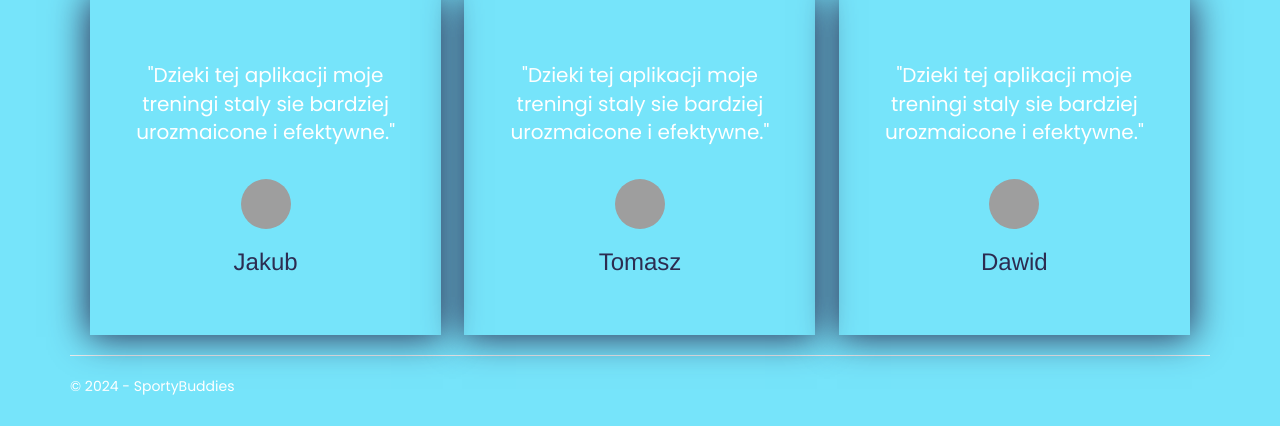
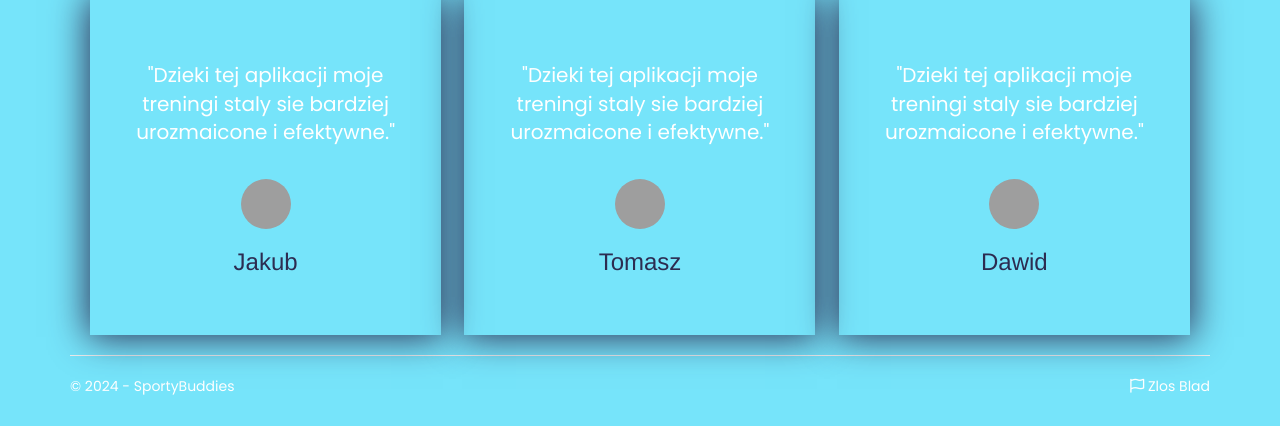
Before and after one commit to Mals0n2/SportyBuddies, a Flask app: page / in a window 1280 px wide. Shown: the part 2045-2471 px from the top of the page. Run offline with Flask 3, Linux system fonts and the light colour scheme; some libraries are stand-ins or nearby versions; grey boxes are pictures that could not be loaded.

Commit message:
zglasszanie bledów przeniesione do stopki i zmiany css

```diff
--- a/SportyBuddies/SportyBuddies/static/content/site.css
+++ b/SportyBuddies/SportyBuddies/static/content/site.css
@@ -48,7 +48,8 @@ a {
 }
 
     a:visited {
-        color: #76E4FA;
+       /* color: #76E4FA;*/
+        color: white;
     }
 
 body {
--- a/SportyBuddies/SportyBuddies/templates/layout.html
+++ b/SportyBuddies/SportyBuddies/templates/layout.html
@@ -54,8 +54,6 @@
                     {% if current_user.is_authenticated %}
                     <li><a href="{{ url_for('logout') }}"><i class="fas fa-sign-out-alt" style="color: white;"></i></a></li>
 
-                    <li><a href="{{ url_for('bug_report') }}"><i class="fa-regular fa-flag" style="color: white;"></i></a></li>
-
                     <li><a href="{{ url_for('chat') }}"><i class="fa-solid fa-comments" style="color: white;"></i></a></li>
                     {% endif %}
                     <li><a href="{{ url_for('user_profile') }}"><i class="fas fa-user" style="color: white;"></i></a></li>
@@ -74,7 +72,10 @@
         {% block content %}{% endblock %}
         <hr />
         <footer>
-            <p>&copy; {{ year }} - SportyBuddies</p>
+            <p style="float:left;">&copy; {{ year }} - SportyBuddies</p>
+
+
+            <p><a style="float:right;" href="{{ url_for('bug_report') }}"><i class="fa-regular fa-flag" style="color: white;"></i> Zlos Blad</a></p>
         </footer>
     </div>
     <script>
```
